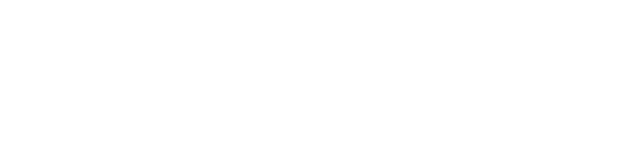
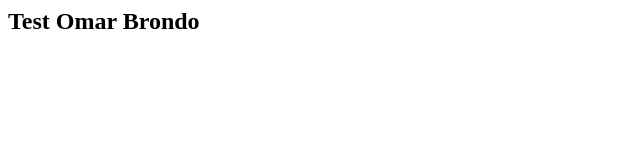
Before and after one commit to chukita/martes, a plain HTML site: page index.html in a window 1280 px wide. Shown: the whole page, without its empty margins (0-640 px from the left). Drawn offline with Linux system fonts and the light colour scheme.

Commit message:
Update index.html

```diff
--- a/index.html
+++ b/index.html
@@ -4,5 +4,6 @@
     </head>
     <body>
         <div></div>
+        <h2>Test Omar Brondo</h2>
     </body>
 </html>
```
